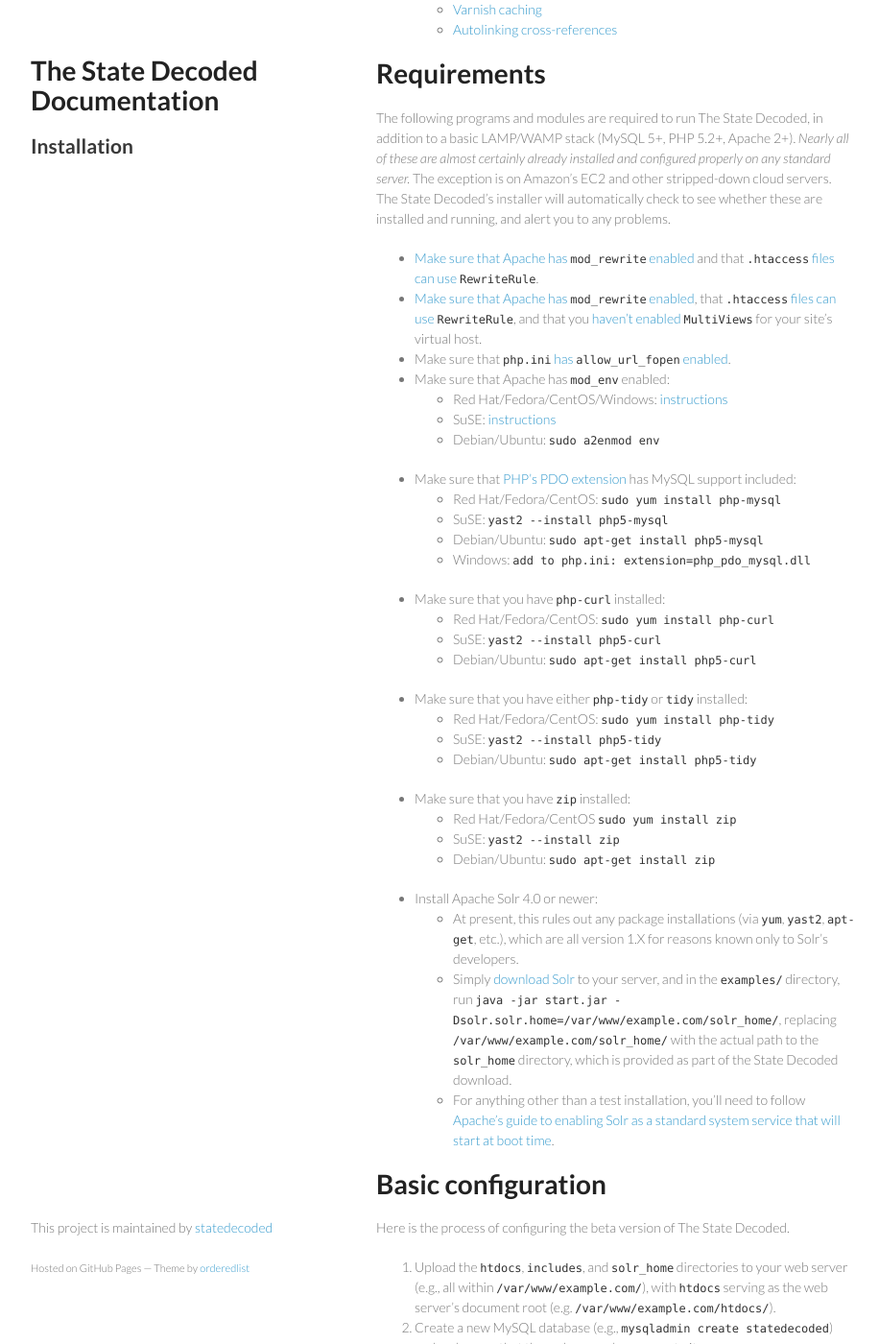
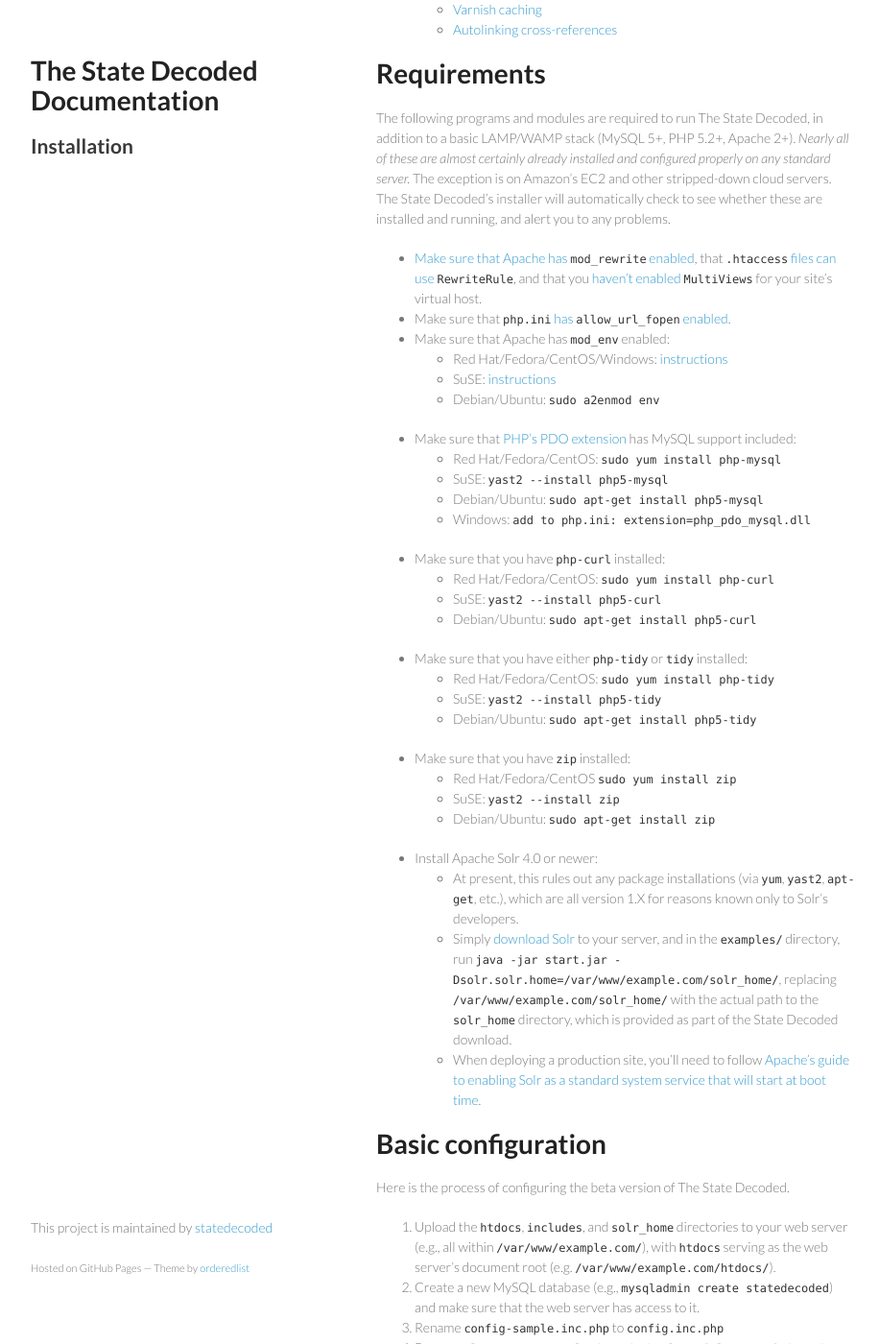
Before and after one commit to statedecoded/documentation, a Jekyll site: the page built from installation.md, in a window 1280 px wide and 1400 px high, scrolled down 319 px. Shown: the whole window at 96% size, without its empty margins (178-1094 px from the left). Built offline with Jekyll 4.4.1, drawn with Linux system fonts in a browser that asks for light colours.

Commit message:
Minor cleanups

```diff
--- a/installation.md
+++ b/installation.md
@@ -13,7 +13,6 @@
 
 The following programs and modules are required to run The State Decoded, in addition to a basic LAMP/WAMP stack (MySQL 5+, PHP 5.2+, Apache 2+). *Nearly all of these are almost certainly already installed and configured properly on any standard server.* The exception is on Amazon’s EC2 and other stripped-down cloud servers. The State Decoded’s installer will automatically check to see whether these are installed and running, and alert you to any problems.
 
-* [Make sure that Apache has `mod_rewrite` enabled](http://stackoverflow.com/questions/9021425/how-to-check-if-mod-rewrite-is-enabled-in-php) and that [`.htaccess` files can use `RewriteRule`](https://help.ubuntu.com/community/EnablingUseOfApacheHtaccessFiles).
 * [Make sure that Apache has `mod_rewrite` enabled](http://stackoverflow.com/questions/9021425/how-to-check-if-mod-rewrite-is-enabled-in-php), that [`.htaccess` files can use `RewriteRule`](https://help.ubuntu.com/community/EnablingUseOfApacheHtaccessFiles), and that you [haven't enabled `MultiViews`](http://httpd.apache.org/docs/2.2/mod/mod_negotiation.html#multiviews) for your site’s virtual host.
 * Make sure that [`php.ini` has `allow_url_fopen` enabled](http://www.php.net/manual/en/filesystem.configuration.php#ini.allow-url-fopen).
 * Make sure that Apache has `mod_env` enabled:
@@ -40,7 +39,7 @@
 * Install Apache Solr 4.0 or newer:
 	* At present, this rules out any package installations (via `yum`, `yast2`, `apt-get`, etc.), which are all version 1.X for reasons known only to Solr’s developers.
 	* Simply [download Solr](http://lucene.apache.org/solr/downloads.html) to your server, and in the `examples/` directory, run `java -jar start.jar -Dsolr.solr.home=/var/www/example.com/solr_home/`, replacing `/var/www/example.com/solr_home/` with the actual path to the `solr_home` directory, which is provided as part of the State Decoded download.
-	* For anything other than a test installation, you'll need to follow [Apache's guide to enabling Solr as a standard system service that will start at boot time](http://wiki.apache.org/solr/SolrJetty#Init_script_to_run_the_Solr_example).
+	* When deploying a production site, you'll need to follow [Apache's guide to enabling Solr as a standard system service that will start at boot time](http://wiki.apache.org/solr/SolrJetty#Init_script_to_run_the_Solr_example).
 
 # Basic configuration
 
```
